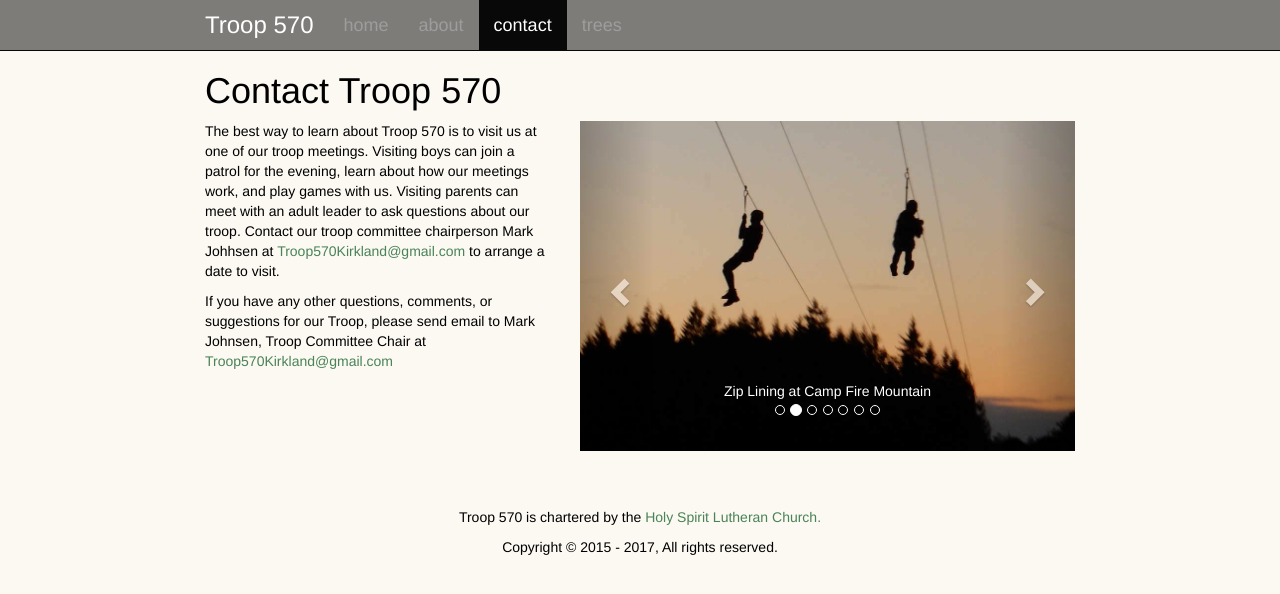
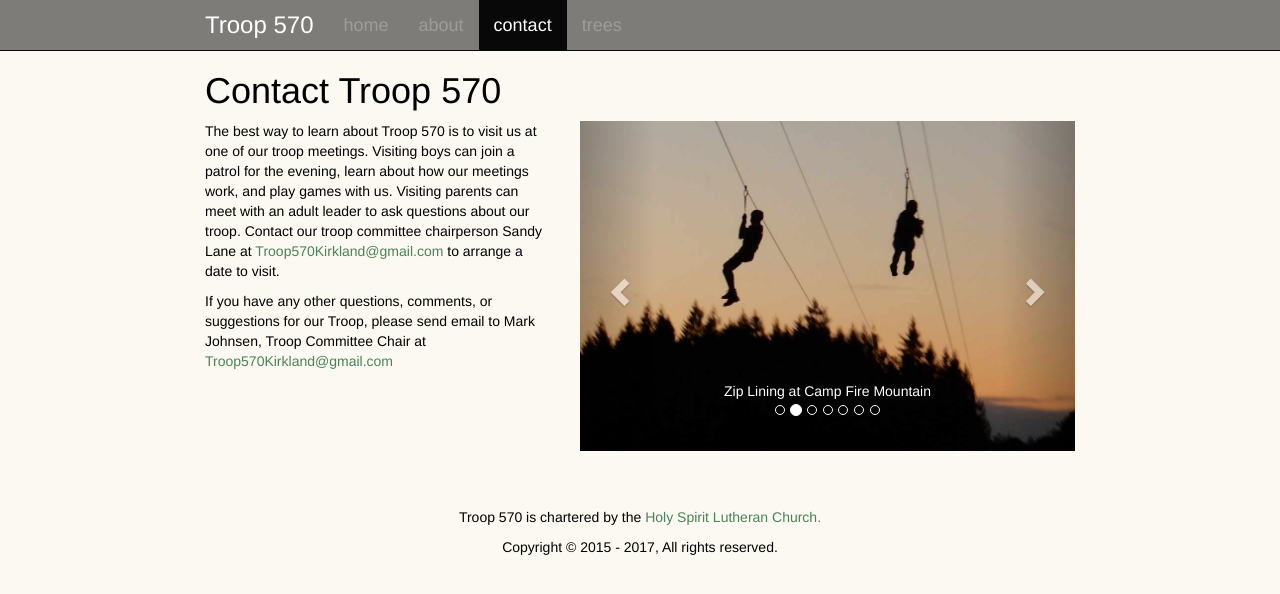
Before and after one commit to troop570/troop570.github.io, a Jekyll site: the page built from contact/index.html, in a window 1280 px wide. Shown: the top 594 px of the page. Built offline with Jekyll 4.4.1, drawn with Linux system fonts in a browser that asks for light colours; nearby versions of some CDN libraries.

Commit message:
Update index.html

```diff
--- a/contact/index.html
+++ b/contact/index.html
@@ -24,7 +24,7 @@ slides:
       meetings. Visiting boys can join a patrol for the evening, learn about how our
       meetings work, and play games with us. Visiting parents can meet with an adult
       leader to ask questions about our troop. Contact our troop committee
-      chairperson Mark Johhsen at
+      chairperson Sandy Lane at
       <a href="mailto:Troop570Kirkland@gmail.com?subject=Request+To+Visit+Troop+Meeting">Troop570Kirkland@gmail.com</a>
       to arrange a date to visit.
     </p>
```
